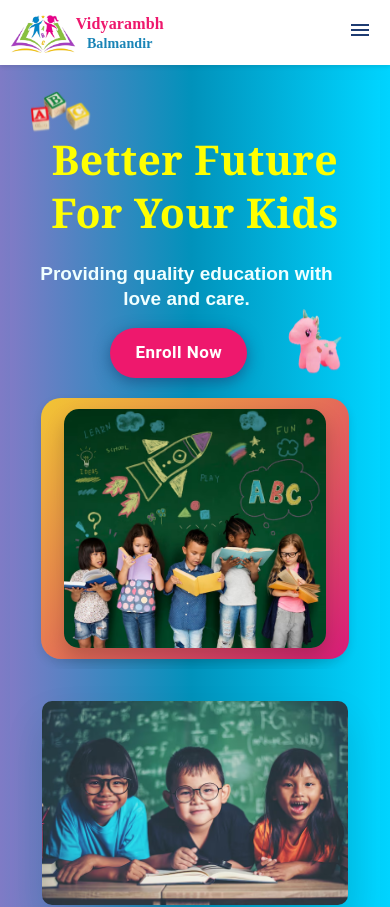
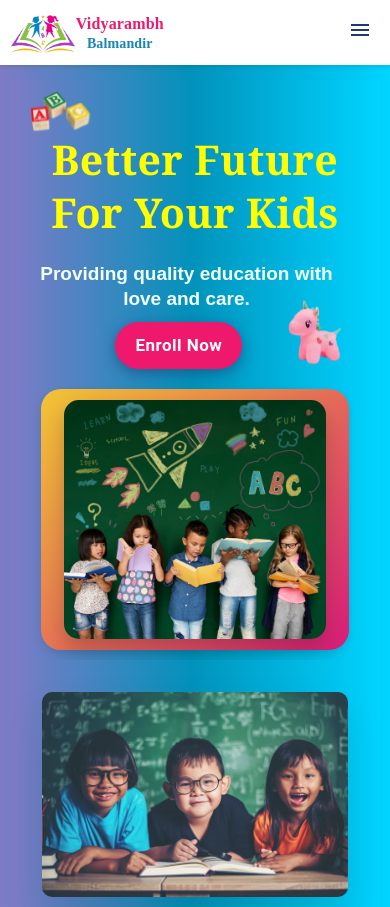
Before and after one commit to ornateinteriord/vidyarambhacademy, a React (Vite) app: page / in a window 390 px wide. Shown: the top 907 px of the page. Built offline with nearby package versions, Linux system fonts and the light colour scheme; a web font is replaced by a local one.

Commit message:
footer responsive updated

```diff
--- a/src/components/footer/Footer.css
+++ b/src/components/footer/Footer.css
@@ -190,7 +190,7 @@
 
 @media (max-width: 600px) {
   .main-title {
-    font-size: 1.7rem !important;
+    font-size: 1.5rem !important;
   }
   .footer-text{
     font-size: 1rem !important;
--- a/src/components/heroSection/HeroSection.css
+++ b/src/components/heroSection/HeroSection.css
@@ -259,9 +259,10 @@
 
   .custom-button {
     font-size: 17px !important;
-    padding: 10px 25px !important;
+    padding: 9px 20px !important;
     margin-right: 10% !important;
-
+    display: flex !important;
+    justify-self: center!important;
   }
 
   .toy {
```
